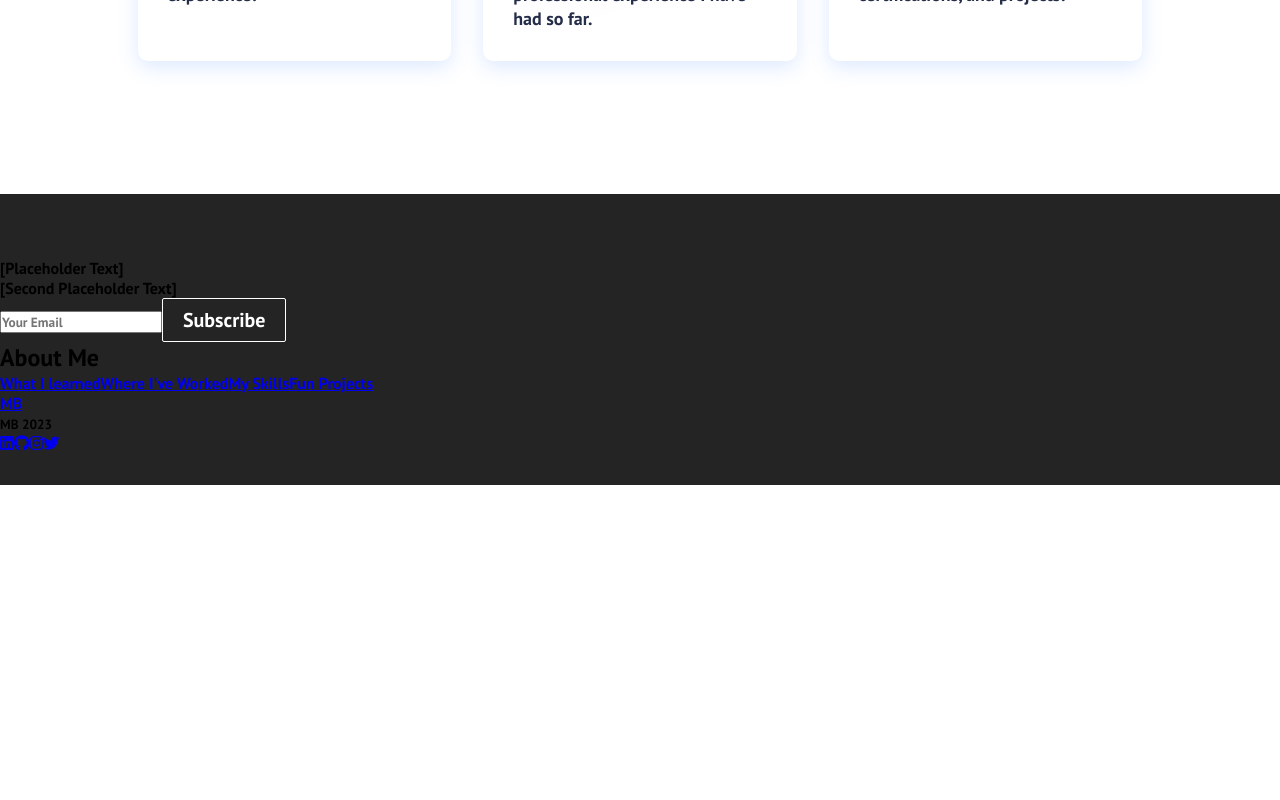
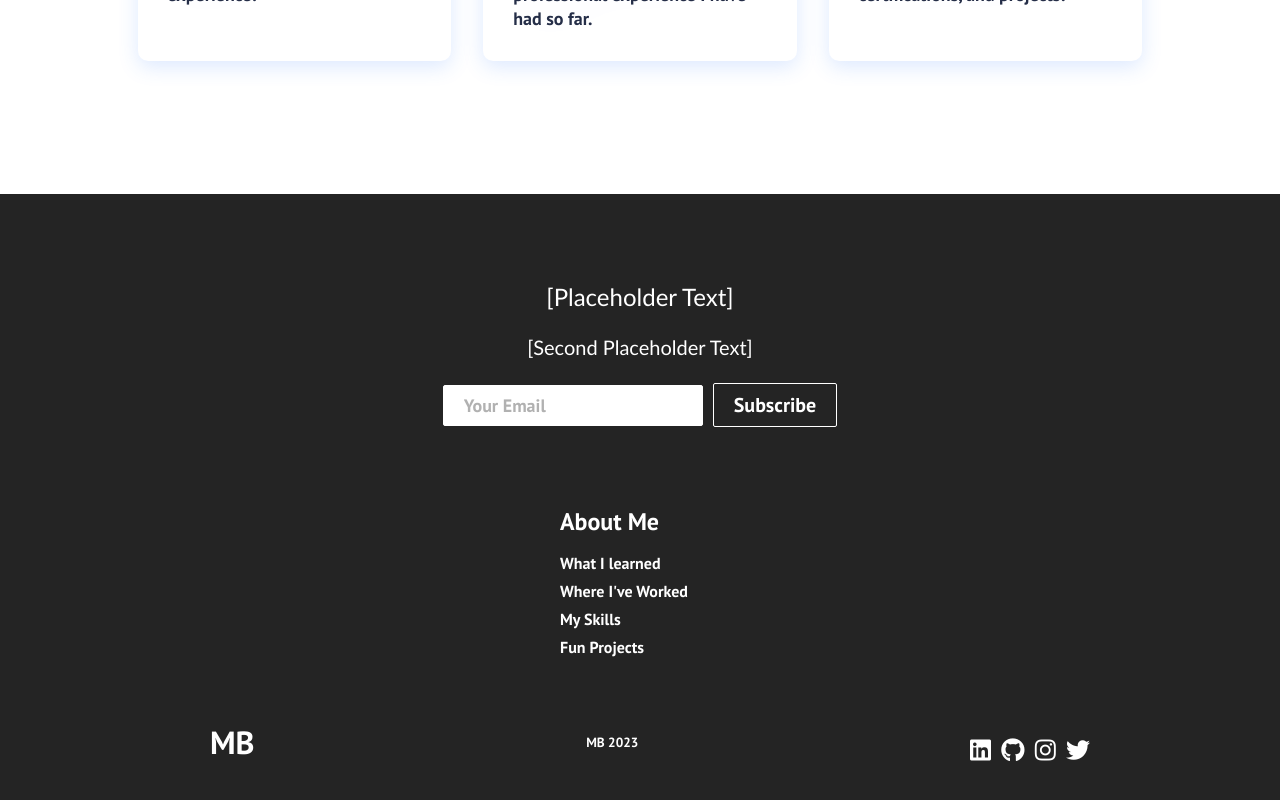
Before and after one commit to mbrightman/mbrightman.github.io, a React (Create React App) app in the folder resume-website-1/: page / in a window 1280 px wide. Shown: the part 1307-2107 px from the top of the page. Before the commit the page ends 1792 px from the top, so only its background shows below. Built offline with nearby package versions, Linux system fonts and the light colour scheme.

Commit message:
Completed Footer JSX

```diff
--- a/resume-website-1/src/components/Footer.css
+++ b/resume-website-1/src/components/Footer.css
@@ -4,5 +4,155 @@
     display: flex;
     flex-direction: column;
     justify-content: center;
-    align-self: center;
+    align-items: center;
 }
+
+.footer-subscription {
+    display: flex;
+    flex-direction: column;
+    justify-content: center;
+    align-items: center;
+    text-align: center;
+    margin-bottom: 24px;
+    padding: 24px;
+    color: #fff;
+}
+
+.footer-subscription > p {
+    font-family: 'Trebuchet MS', 'Lucida Sans Unicode', 'Lucida Grande', 'Lucida Sans', Arial, sans-serif;
+}
+
+.footer-subscription-heading {
+    margin-bottom: 24px;
+    font-size: 24px;
+}
+
+.footer-subscription-text {
+    margin-bottom: 24px;
+    font-size: 20px;
+}
+
+.footer-input {
+    padding: 8px 20px;
+    border-radius: 2px;
+    margin-right: 10px;
+    outline: none;
+    border: none;
+    font-size: 18px;
+    margin-bottom: 16px;
+    border: 1px solid #fff;
+}
+
+.footer-links {
+    width: 100%;
+    max-width: 1000px;
+    display: flex;
+    justify-content: center;
+}
+
+.footer-link-wrapper {
+    display: flex;
+}
+
+.footer-link-items {
+    display: flex;
+    flex-direction: column;
+    align-items: flex-start;
+    margin: 16px;
+    text-align: left;
+    width: 160px;
+    box-sizing: border-box;
+}
+
+.footer-link-items h2 {
+    margin-bottom: 16px;
+}
+
+.footer-link-items > h2 {
+    color: #fff;
+}
+
+.footer-link-items a {
+    color: #fff;
+    text-decoration: none;
+    margin-bottom: 8px;
+}
+
+.footer-link-items a:hover {
+    color: #e9e9e9;
+    transition: 0.3s ease-out;
+}
+
+.footer-email-form h2 {
+    margin-bottom: 32px;
+}
+
+.footer-input::placeholder {
+    color: #b1b1b1;
+}
+
+/* Social Icons */
+.social-icon-link {
+    color: #fff;
+    font-size: 24px;
+}
+
+.social-media {
+    max-width: 1000px;
+    width: 100%;
+}
+
+.social-media-wrap {
+    display: flex;
+    justify-content: space-between;
+    align-items: center;
+    width: 90%;
+    max-width: 1000px;
+    margin: 40px auto 0 auto;
+}
+
+.social-icons {
+    display: flex;
+    justify-content: space-between;
+    align-items: center;
+    width: 120px;
+}
+
+.social-logo {
+    color: #fff;
+    justify-self: start;
+    margin-left: 20px;
+    cursor: pointer;
+    text-decoration: none;
+    font-size: 2rem;
+    display: flex;
+    align-items: center;
+    margin-bottom: 16px;
+}
+
+.website-rights {
+    color: #fff;
+    margin-bottom: 16px;
+}
+
+@media screen and (max-width: 820px) {
+    .footer-links {
+        padding-top: 2rem;
+    }
+
+    .footer-input {
+        width: 100%;
+    }
+
+    .btn {
+        width: 100%;
+    }
+
+    .footer-link-wrapper {
+        flex-direction: column;
+    }
+
+    .social-media-wrap {
+        flex-direction: column;
+    }
+}
--- a/resume-website-1/src/components/Footer.js
+++ b/resume-website-1/src/components/Footer.js
@@ -40,7 +40,7 @@
             </div>
             <small className='website-rights'>MB 2023</small>
             <div className='social-icons'>
-                <Link className='social-icon-link linkedin' to='/' target='_blank' aria-label='LinkedIn'>
+                <Link className='social-icon-link linkedin' to='https://www.linkedin.com/in/matthew-brightman/' target='_blank' aria-label='LinkedIn'>
                     <i className='fab fa-linkedin'></i>
                 </Link>
                 <Link className='social-icon-link github' to='/' target='_blank' aria-label='GitHub'>
@@ -60,3 +60,5 @@
 }
 
 export default Footer
+
+// for groups of links... to create a separate COLUMN, create a new WRAPPER
--- a/resume-website-1/src/components/MainSection.css
+++ b/resume-website-1/src/components/MainSection.css
@@ -1,3 +1,4 @@
+/*
 video {
     object-fit: cover;
     width: 100%;
@@ -5,6 +6,9 @@
     position: fixed;
     z-index: -1;
 }
+
+if want to have video in background of Home page
+*/
 
 .main-container {
     background: url('../images/matt_brightman_badge_photo.jpg') center center/cover no-repeat;
```
